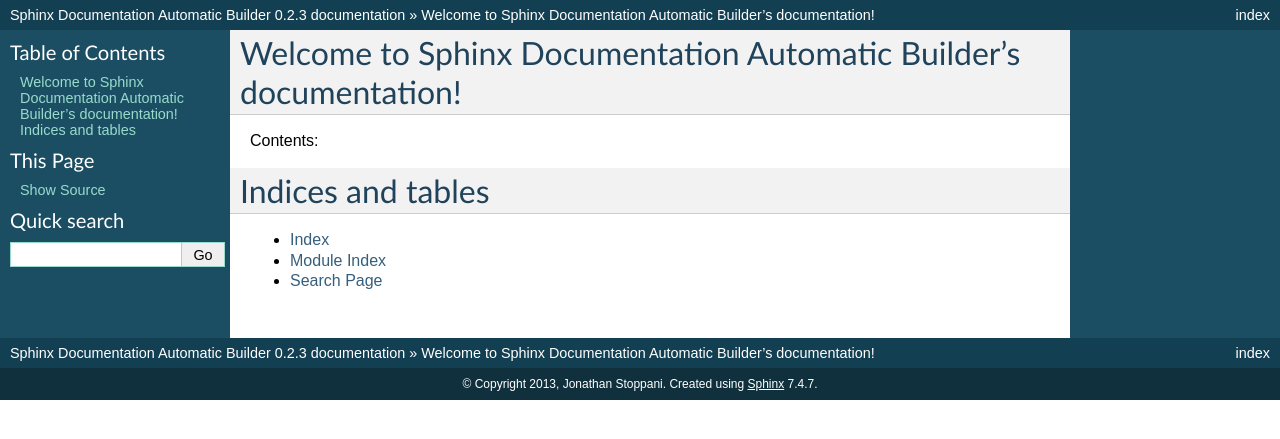
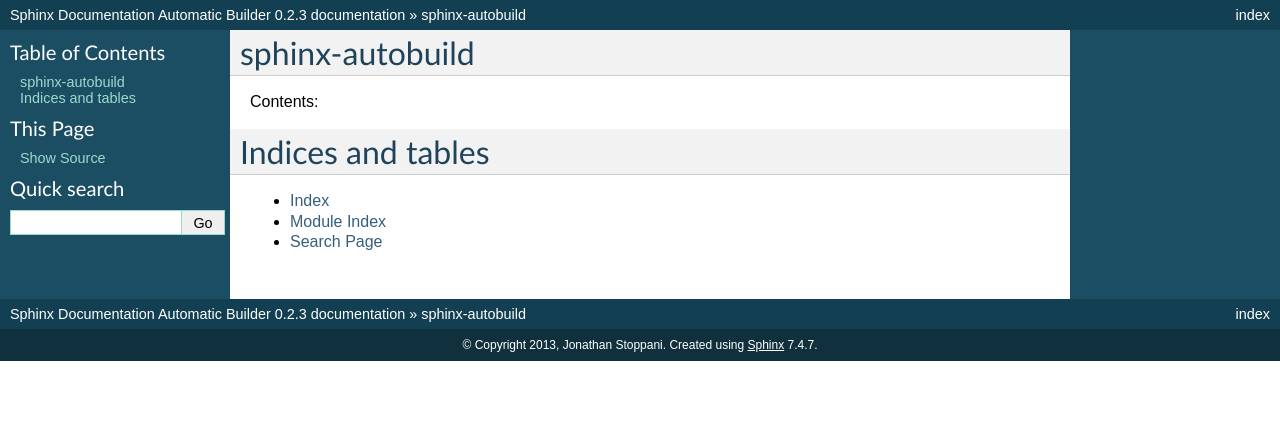
Before and after one commit to sphinx-doc/sphinx-autobuild, a Sphinx documentation site: the page built from docs/index.rst, in a window 1280 px wide. Shown: the top 439 px of the page. Built offline with Sphinx 7.4.7, drawn with Linux system fonts in a browser that asks for light colours; the version number is read from the project's files by our own code.

Commit message:
Nicer documentation title.

```diff
--- a/docs/index.rst
+++ b/docs/index.rst
@@ -3,8 +3,8 @@
    You can adapt this file completely to your liking, but it should at least
    contain the root `toctree` directive.
 
-Welcome to Sphinx Documentation Automatic Builder's documentation!
-============================================================
+sphinx-autobuild
+================
 
 Contents:
 
```
